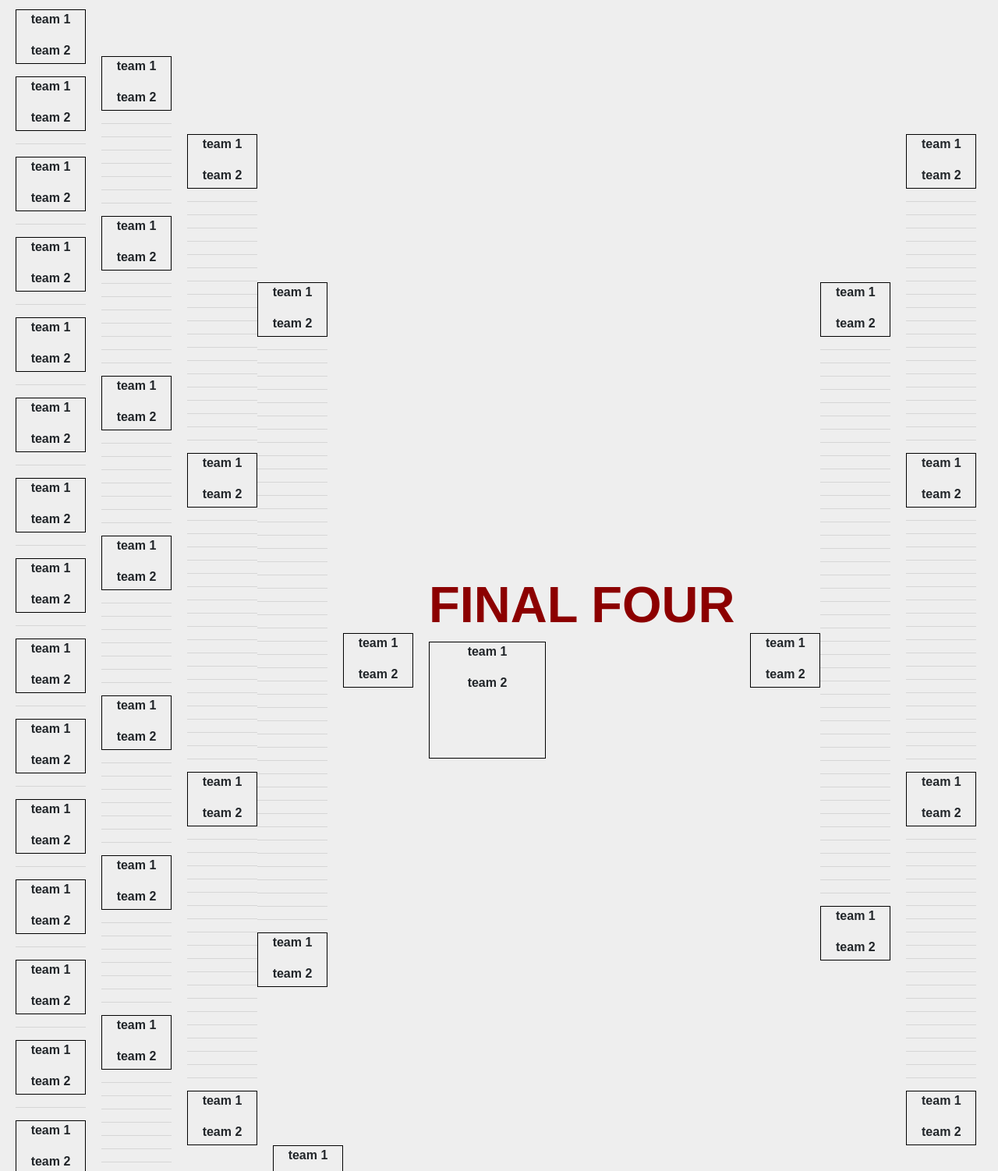
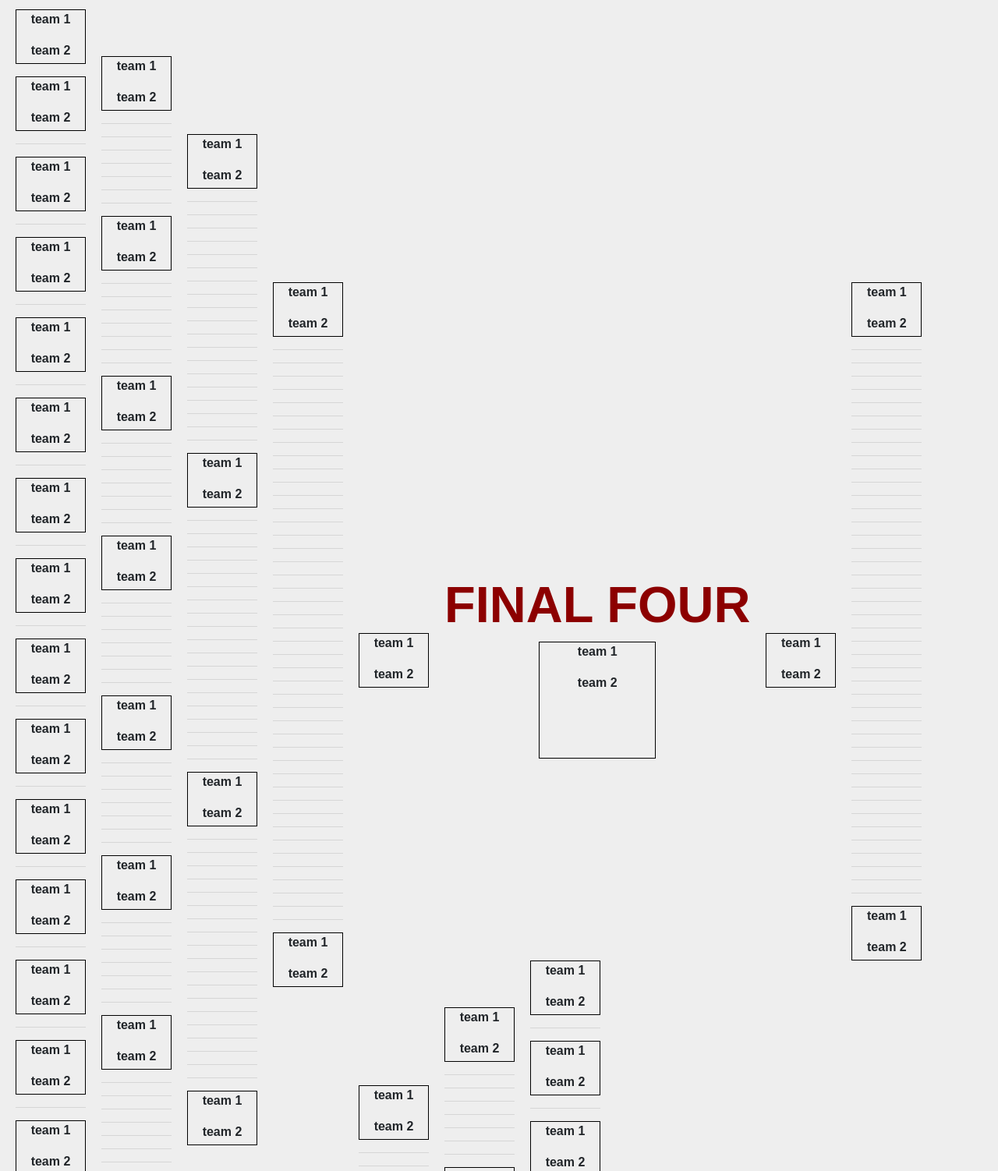
Before and after one commit to rohatd/RedTeamMarchMadness, a Flask app: page /generate-bracket in a window 1280 px wide. Shown: the part 210-1712 px from the top of the page at 78% size. Run offline with Flask 2, Linux system fonts and the light colour scheme; some libraries are stand-ins or nearby versions.

Commit message:
cleaned up bracket

```diff
--- a/static/style.css
+++ b/static/style.css
@@ -37,6 +37,7 @@
 
 #rd4 {
   padding-top: 350px;
+  padding-left: 20px;
   float: left;
 }
 
@@ -53,6 +54,7 @@
 }
 
 #cMatchup {
+  margin: auto;
   display: block;
   text-align: center;
   border: 1px solid black;
```
